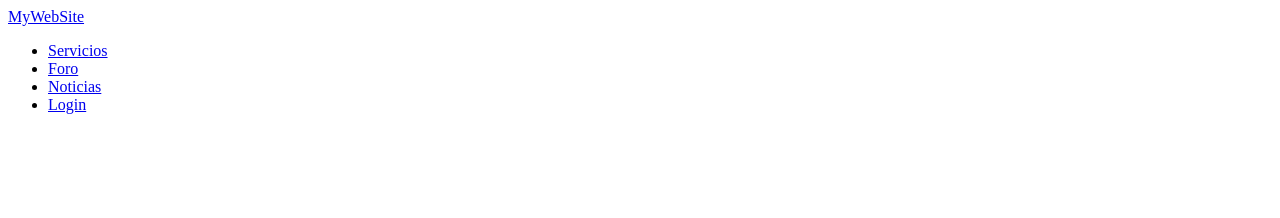
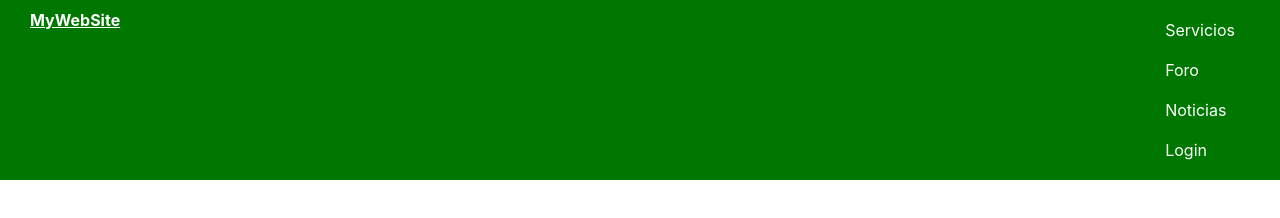
Before and after one commit to ClaraRazzetto/LCD2, a plain HTML site: page Practica/U3Practica2/index.html in a window 1280 px wide. Drawn offline with Linux system fonts and the light colour scheme.

Commit message:
U3Practica2-parte2

```diff
--- a/Practica/U3Practica2/index.css
+++ b/Practica/U3Practica2/index.css
@@ -22,6 +22,9 @@ nav {
     padding-right: 30px;
     padding-top: 10px;
     padding-bottom: 10px;
+    display: flex;
+    justify-content: space-between;
+
 }
 
 .logo {
--- a/Practica/U3Practica2/index.html
+++ b/Practica/U3Practica2/index.html
@@ -6,6 +6,7 @@
     <meta http-equiv="X-UA-Compatible" content="IE=edge">
     <meta name="viewport" content="width=device-width, initial-scale=1.0">
     <title>Document</title>
+    <link rel="stylesheet" href="index.css">
 </head>
 
 <body>
```
